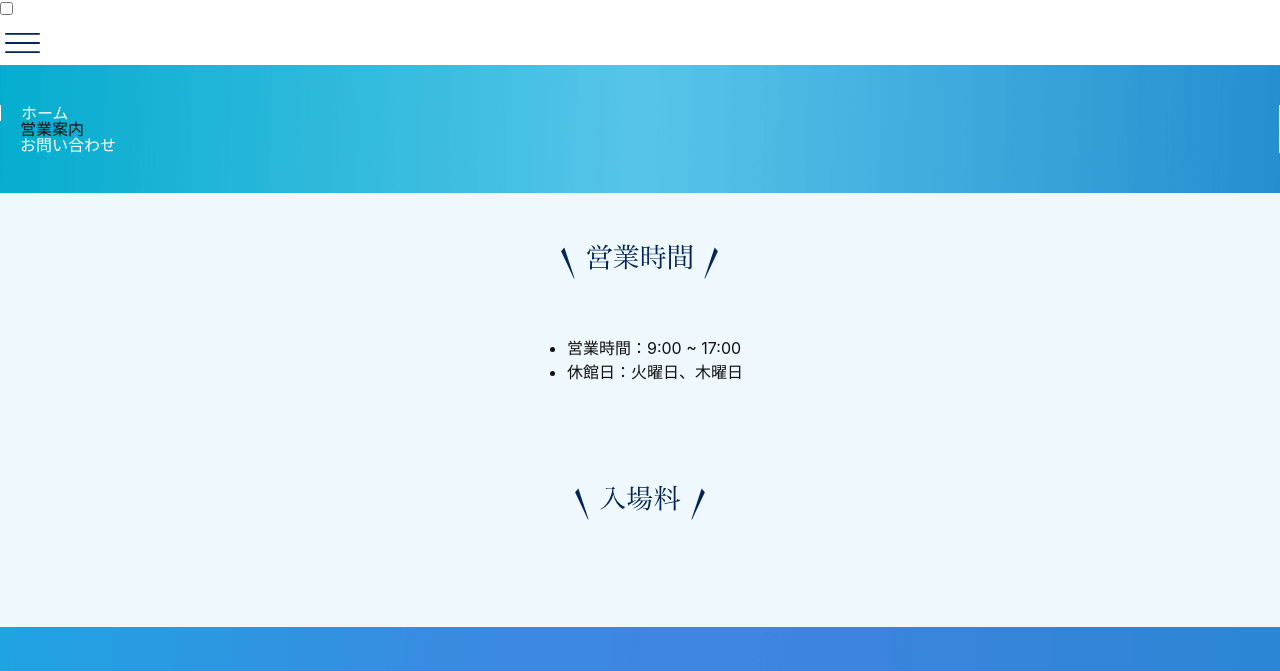
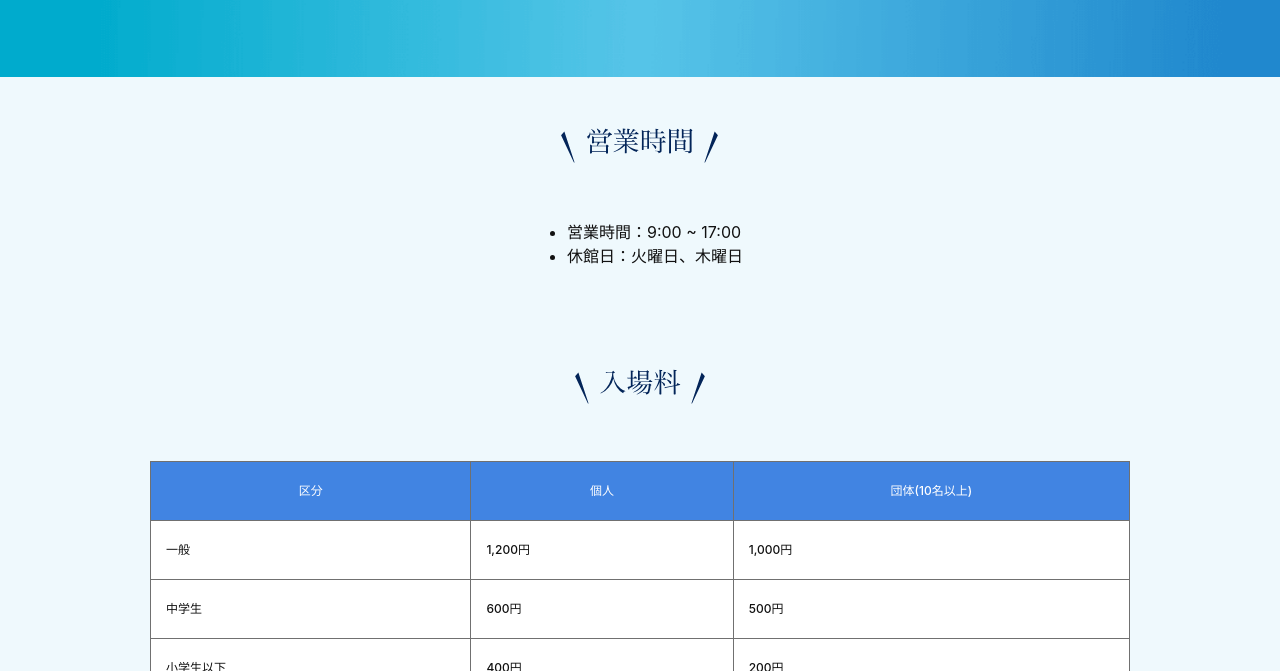
Before and after one commit to Suzuki20/J1A223, a plain HTML site: page lesson7/guide/index.html in a window 1280 px wide. Shown: the part 65-736 px from the top of the page. Drawn offline with Linux system fonts and the light colour scheme.

Commit message:
Add files via upload

```diff
--- a/lesson7/css/style.css
+++ b/lesson7/css/style.css
@@ -54,7 +54,7 @@ address {
 -------------------------------------------------- */
 /* ヘッダー */
 .header {
-
+  position: relative;
   /* メニューボタンの絶対配置の基準となる */
   padding: 15px 0 0;
   background-color: #fff;
@@ -73,10 +73,12 @@ address {
   「display: none;」で非表示にしている。
   -------------------- */
 .nav-toggle {
+  display: none;
 
 }
 /* ハンバーガーボタン */
 .btn-burger {
+  position: absolute;
 
   /* 親要素（.header）を基準に絶対配置 */
   top: 5px;
@@ -94,14 +96,14 @@ address {
 }
 /* メニューが開いたときの、ハンバーガーボタンの画像を指定 */
 .nav-toggle:checked~.btn-burger {
-
-}
+  background: url("../img/close.svg")center center /26px 26px no-repeat}
 /* ナビゲーション */
 .nav {
   padding-top: 10px;
   background: url("../img/nav_bg.png") center center / cover no-repeat;
 }
 .nav-list {
+  display: none;
 
   /* 最初はメニュー（ul要素）を非表示にしておく指定 */
   margin: 0;
@@ -118,6 +120,7 @@ address {
 }
 /* メニューが開いたとき、<ul>を表示する */
 .nav-toggle:checked~.nav .nav-list {
+  display: block;
 
 }
 /* ----------ナビゲーションのスタイル指定 ここまで---------- */
@@ -215,28 +218,47 @@ address {
 /* 入場料（テーブル） */
 /* テーブル全体への指定 */
 .price-table {
+  width: 100%;
+  border-collapse: collapse;
+  font-size: 12px;,
+}
 
 
   /* テーブルの境界線が重ねて表示する */
 
+/* <thead>に対する指定 */
+.price-table thead{
+  color: #fff;
+  background-color: #4184e2;
+
 }
-/* <thead>に対する指定 */
-
 
 
 
 /* <th>と<td>に対する指定 */
+.price-table th,
+.price-table td{
+  padding: 20px 15px;
+  font-weight: 500;
+  border: 1px solid #707070;
+}
 
 
 
 
 
 /* <tbody>内の<th>に対する指定 */
-
+.price-table tbody th{
+  text-align: left;
+  background-color: #fff;
+}
 
 
 
 /* <tbody>内の<td>に対する指定 */
+.price-table tbody td{
+  background-color: #fff;
+}
 
 
 
--- a/lesson7/guide/index.html
+++ b/lesson7/guide/index.html
@@ -67,6 +67,32 @@
         <img src="img/ttl_price.svg" alt="入場料">
       </h2>
       <!-- テーブル -->
+      <table class="price-table">
+        <thead>
+          <tr>
+            <th>区分</th>
+            <th>個人</th>
+            <th>団体(10名以上)</th>
+          </tr>
+        </thead>
+        <tbody>
+          <tr>
+            <th>一般</th>
+            <td>1,200円</td>
+            <td>1,000円</td>
+          </tr>
+          <tr>
+            <th>中学生</th>
+            <td>600円</td>
+            <td>500円</td>
+          </tr>
+          <tr>
+            <th>小学生以下</th>
+            <td>400円</td>
+            <td>200円</td>
+          </tr>
+        </tbody>
+      </table>
 
         <!-- テーブルの上部 -->
 
--- a/lesson7/index.html
+++ b/lesson7/index.html
@@ -13,8 +13,10 @@
   <!-- 電話番号らしき数字を自動でリンクにしないための記述 -->
   <meta name="format-detection" content="telephone=no">
   <!-- ファビコン：お気に入りで表示されるアイコン -->
+  <link rel="shortcut icon" href="img/favicon.ico">
 
   <!-- スマートフォン、タブレットで使用されるアイコン -->
+  <link rel="apple-touch-icon" href="img/apple-touch-icon.png" >
 
   <!-- リセットCSSの読み込み -->
   <link rel="stylesheet" href="css/normalize.css">
```
Also changed, not shown: portfolio/img/html5-badge-h-solo.png (added), portfolio/img/java_original_wordmark_logo_icon_146459.png (added).
